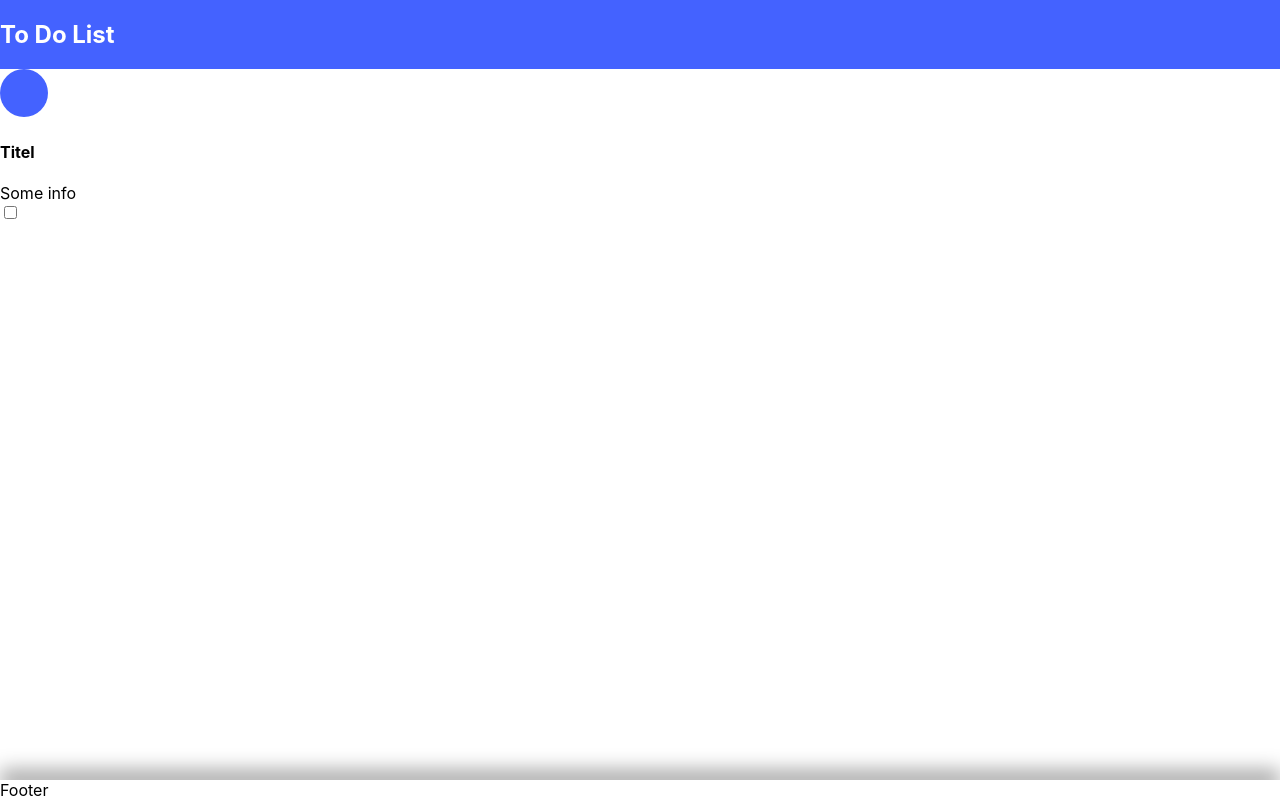
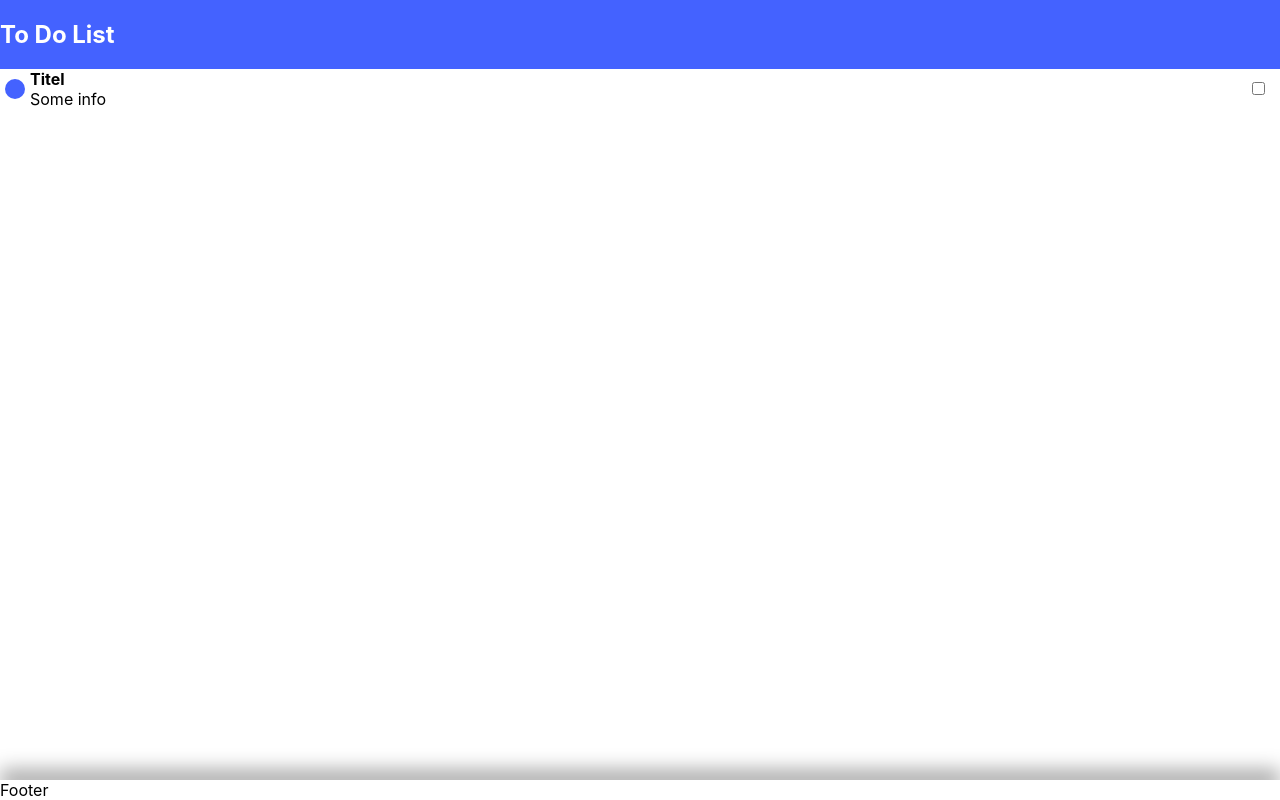
Before and after one commit to JonasImm/todolist, a React (Create React App) app: page / in a window 1280 px wide. Built offline with nearby package versions, Linux system fonts and the light colour scheme.

Commit message:
Add styling to listitem

```diff
--- /dev/null
+++ b/src/components/ListItem.css
@@ -0,0 +1,22 @@
+.ListItem {
+  display: flex;
+  align-items: center;
+  padding-top: 15px 0;
+}
+
+.ListItem > :nth-child(2) {
+  flex-grow: 2;
+}
+
+.ListItem img {
+  max-width: 20px;
+  margin: 0 5px;
+}
+
+.ListItem h4 {
+  margin: 0;
+}
+
+.ListItem > :last-child {
+  margin: 0 15px;
+}
--- a/src/components/ListItem.js
+++ b/src/components/ListItem.js
@@ -1,7 +1,12 @@
 import React from "react";
+import "./ListItem.css";
 
 const ListItem = ({ children, href }) => {
-  return <a href={href}>{children}</a>;
+  return (
+    <a className="ListItem" href={href}>
+      {children}
+    </a>
+  );
 };
 
 export default ListItem;
```
